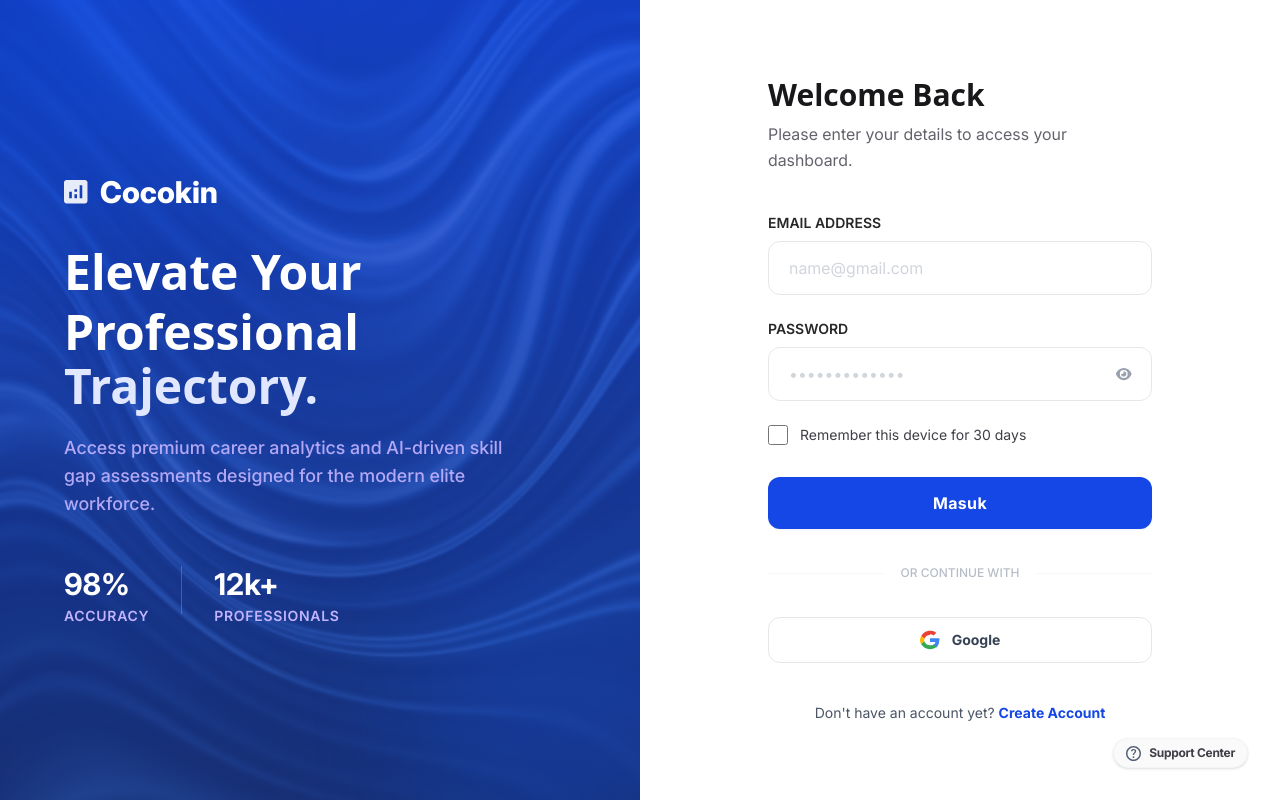
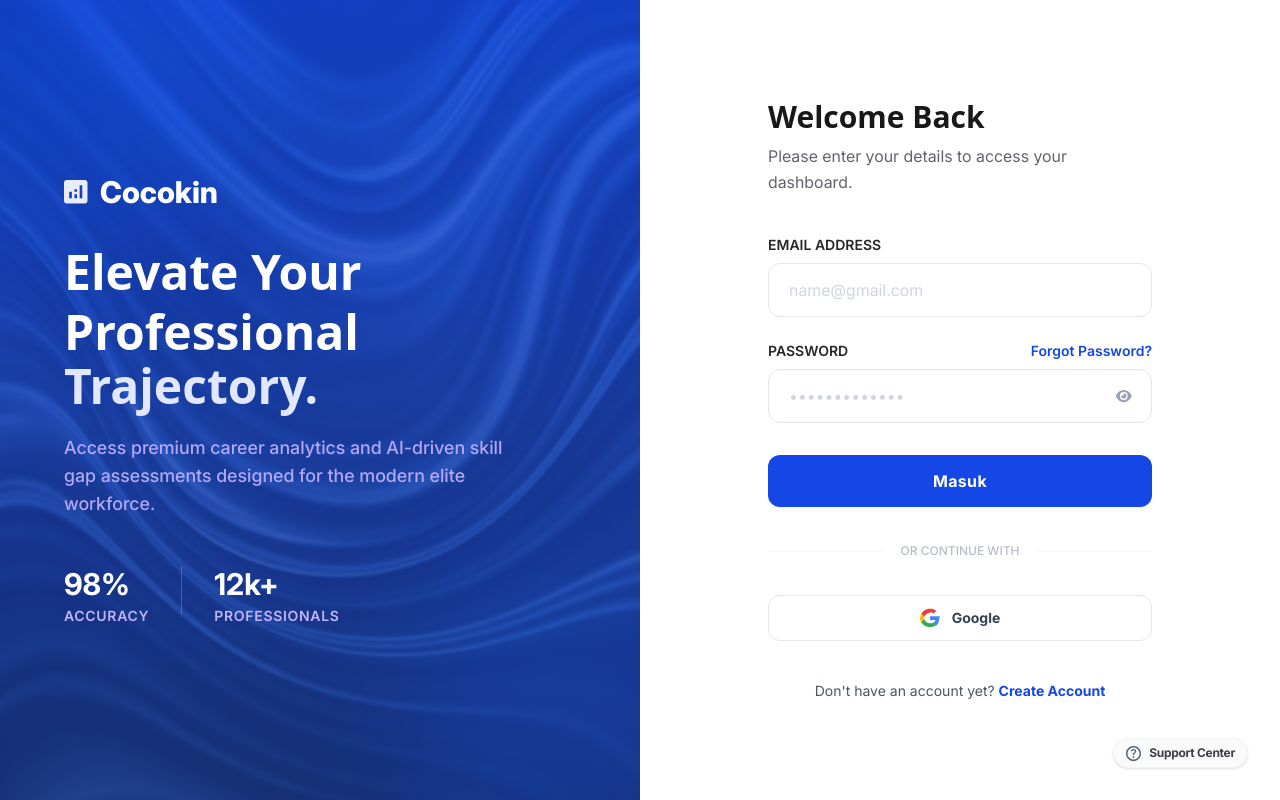
Before and after one commit to AkbarFelda/Cocokin_fe, a React (Vite) app: page /login in a window 1280 px wide. Built offline with nearby package versions, Linux system fonts and the light colour scheme; a web font is replaced by a local one.

Commit message:
feat: complete login API integration with token handling and fix linter checks

```diff
--- a/package.json
+++ b/package.json
@@ -13,6 +13,7 @@
     "@fortawesome/free-solid-svg-icons": "^7.2.0",
     "@fortawesome/react-fontawesome": "^3.3.1",
     "@tailwindcss/vite": "^4.2.4",
+    "axios": "^1.16.1",
     "react": "^19.2.5",
     "react-dom": "^19.2.5",
     "react-icons": "^5.6.0",
--- a/src/pages/Login.tsx
+++ b/src/pages/Login.tsx
@@ -1,17 +1,38 @@
 import React, { useState } from "react";
-import { Link } from "react-router-dom";
+import axios from "axios";
+import { Link, useNavigate } from "react-router-dom";
 import { logoCocokin, supportIcon } from "../assets/icons";
 import { waveTexture } from "../assets/images";
 import PasswordField from "../components/Auth/PasswordField";
+import { authService } from "../services/auth";
 
 export default function Login() {
   const [email, setEmail] = useState("");
   const [password, setPassword] = useState("");
-  const [rememberMe, setRememberMe] = useState(false);
+  const [errorMsg, setErrorMsg] = useState("");
+  const navigate = useNavigate();
 
-  const handleSubmit = (e: React.FormEvent) => {
+  const handleSubmit = async (e: React.FormEvent) => {
     e.preventDefault();
-    console.log("Login data submitted:", { email, password, rememberMe });
+    setErrorMsg("");
+
+    try {
+      const result = await authService.login({ email, password });
+
+      // console.log("Login sukses weh! Token didapat:", result.data);
+      console.log("Login sukses weh! Token didapat");
+      localStorage.setItem("accessToken", result.data.accessToken);
+      localStorage.setItem("refreshToken", result.data.refreshToken);
+      navigate("/dashboard");
+    } catch (err) {
+      if (axios.isAxiosError(err)) {
+        const message =
+          err.response?.data?.message || "Email atau password salah.";
+        setErrorMsg(message);
+      } else {
+        setErrorMsg("Terjadi kesalahan sistem, coba lagi nanti.");
+      }
+    }
   };
 
   return (
@@ -28,6 +49,7 @@
         </div>
         <div className="absolute -left-20 -top-20 w-80 h-80 bg-blue-600 rounded-full blur-3xl opacity-20 pointer-events-none z-10"></div>
         <div className="absolute -right-20 -bottom-20 w-80 h-80 bg-blue-600 rounded-full blur-3xl opacity-20 pointer-events-none z-10"></div>
+
         <div className="relative z-20 w-full max-w-xl flex flex-col justify-start items-start gap-6">
           <div className="self-stretch inline-flex justify-start items-center gap-3">
             <div className="w-6 h-6 flex items-center justify-center">
@@ -90,7 +112,7 @@
                   12k+
                 </div>
               </div>
-              <div className="flex flex-col justify-start items-start">
+              <div className="self-stretch flex flex-col justify-start items-start">
                 <div className="justify-center text-violet-300 text-sm font-semibold font-inter uppercase leading-5 tracking-wider">
                   PROFESSIONALS
                 </div>
@@ -136,30 +158,33 @@
             </div>
 
             <div className="flex flex-col gap-2">
+              <div className="flex justify-between items-center w-full">
+                <label className="text-sm font-semibold text-zinc-800 font-inter">
+                  PASSWORD
+                </label>
+                <Link
+                  to="/forgot-password"
+                  className="text-sm font-semibold text-blue-700 hover:underline font-inter"
+                >
+                  Forgot Password?
+                </Link>
+              </div>
+
               <PasswordField
-                label="PASSWORD"
+                label=""
                 placeholder="•••••••••••••"
                 value={password}
                 onChange={setPassword}
                 required
+                variant="box"
               />
             </div>
 
-            <div className="flex items-center gap-3">
-              <input
-                type="checkbox"
-                id="rememberMe"
-                checked={rememberMe}
-                onChange={(e) => setRememberMe(e.target.checked)}
-                className="w-5 h-5 rounded-md border-gray-200 text-blue-600 focus:ring-blue-600 transition"
-              />
-              <label
-                htmlFor="rememberMe"
-                className="text-sm font-normal text-zinc-700 font-inter"
-              >
-                Remember this device for 30 days
-              </label>
-            </div>
+            {errorMsg && (
+              <div className="w-full p-4 text-sm text-red-600 bg-red-50 border border-red-100 rounded-xl font-inter text-left animate-fade-in">
+                {errorMsg}
+              </div>
+            )}
 
             <button
               type="submit"
--- a/src/pages/Register.tsx
+++ b/src/pages/Register.tsx
@@ -1,17 +1,38 @@
 import React, { useState } from "react";
-import { Link } from "react-router-dom";
+import axios from "axios";
+import { Link, useNavigate } from "react-router-dom";
 import { markupIcon } from "../assets/icons";
 import { visualTexture } from "../assets/images";
 import PasswordField from "../components/Auth/PasswordField";
+import { authService } from "../services/auth";
 
 export default function Register() {
+  const navigate = useNavigate();
   const [name, setName] = useState("");
   const [email, setEmail] = useState("");
   const [password, setPassword] = useState("");
+  const [errorMsg, setErrorMsg] = useState("");
 
-  const handleSubmit = (e: React.FormEvent) => {
+  const handleSubmit = async (e: React.FormEvent) => {
     e.preventDefault();
-    console.log("Register data submitted:", { name, email, password });
+    setErrorMsg("");
+    try {
+      const result = await authService.register({ name, email, password });
+
+      console.log("Register Sukses, ID User:", result.data.id);
+      alert("Akun berhasil dibuat! Silakan login menggunakan akun baru kamu.");
+
+      navigate("/login");
+    } catch (err) {
+      if (axios.isAxiosError(err)) {
+        const message =
+          err.response?.data?.message ||
+          "Gagal mendaftar, periksa kembali data kamu.";
+        setErrorMsg(message);
+      } else {
+        setErrorMsg("Terjadi kesalahan sistem yang tidak diketahui.");
+      }
+    }
   };
 
   return (
@@ -87,9 +108,6 @@
         </div>
       </div>
 
-      {/* ==============================================================
-         SISI KANAN: Form Register Area
-         ============================================================== */}
       <div className="w-full md:w-1/2 flex flex-col justify-center items-center py-12 md:py-20 px-6 sm:px-16 bg-slate-50 relative">
         <div className="w-full max-w-96 flex flex-col justify-start items-start gap-8">
           <div className="self-stretch flex flex-col justify-start items-start gap-2">
@@ -105,11 +123,16 @@
             </div>
           </div>
 
+          {errorMsg && (
+            <div className="w-full p-4 text-sm text-red-600 bg-red-50 border border-red-100 rounded-xl font-inter">
+              {errorMsg}
+            </div>
+          )}
+
           <form
             onSubmit={handleSubmit}
             className="self-stretch flex flex-col justify-start items-start gap-6"
           >
-            {/* Input Nama */}
             <div className="self-stretch flex flex-col justify-start items-start gap-1">
               <label className="self-stretch justify-center text-gray-700 text-sm font-semibold font-inter leading-5">
                 Full Name
@@ -126,7 +149,6 @@
               </div>
             </div>
 
-            {/* Input Email */}
             <div className="self-stretch flex flex-col justify-start items-start gap-1">
               <label className="self-stretch justify-center text-gray-700 text-sm font-semibold font-inter leading-5">
                 Email Address
@@ -143,7 +165,6 @@
               </div>
             </div>
 
-            {/* 🟢 REUSABLE PASSWORD COMPONENT (Sangat Bersih) 🟢 */}
             <PasswordField
               label="Password"
               placeholder="••••••••"
@@ -174,10 +195,22 @@
               className="self-stretch py-4 bg-gray-100 hover:bg-gray-200 rounded-lg flex justify-center items-center gap-3 transition duration-200 cursor-pointer"
             >
               <svg className="w-5 h-5" viewBox="0 0 24 24">
-                <path fill="#EA4335" d="M12 5.04c1.64 0 3.12.56 4.28 1.67l3.2-3.2C17.52 1.58 14.97 1 12 1 7.35 1 3.4 3.65 1.5 7.5l3.86 3c.9-2.7 3.4-4.46 6.64-4.46z" />
-                <path fill="#4285F4" d="M23.49 12.27c0-.8-.07-1.56-.2-2.27H12v4.51h6.44c-.28 1.47-1.11 2.71-2.36 3.55l3.66 2.84c2.14-1.97 3.38-4.88 3.38-8.63z" />
-                <path fill="#FBBC05" d="M5.36 14.5c-.24-.72-.38-1.49-.38-2.3s.14-1.58.38-2.3L1.5 6.9C.54 8.84 0 11.02 0 12.3s.54 3.46 1.5 5.4l3.86-3z" />
-                <path fill="#34A853" d="M12 23c3.24 0 5.97-1.08 7.96-2.91l-3.66-2.84c-1.01.68-2.31 1.09-4.3 1.09-3.24 0-5.74-1.76-6.64-4.46l-3.86 3C3.4 20.35 7.35 23 12 23z" />
+                <path
+                  fill="#EA4335"
+                  d="M12 5.04c1.64 0 3.12.56 4.28 1.67l3.2-3.2C17.52 1.58 14.97 1 12 1 7.35 1 3.4 3.65 1.5 7.5l3.86 3c.9-2.7 3.4-4.46 6.64-4.46z"
+                />
+                <path
+                  fill="#4285F4"
+                  d="M23.49 12.27c0-.8-.07-1.56-.2-2.27H12v4.51h6.44c-.28 1.47-1.11 2.71-2.36 3.55l3.66 2.84c2.14-1.97 3.38-4.88 3.38-8.63z"
+                />
+                <path
+                  fill="#FBBC05"
+                  d="M5.36 14.5c-.24-.72-.38-1.49-.38-2.3s.14-1.58.38-2.3L1.5 6.9C.54 8.84 0 11.02 0 12.3s.54 3.46 1.5 5.4l3.86-3z"
+                />
+                <path
+                  fill="#34A853"
+                  d="M12 23c3.24 0 5.97-1.08 7.96-2.91l-3.66-2.84c-1.01.68-2.31 1.09-4.3 1.09-3.24 0-5.74-1.76-6.64-4.46l-3.86 3C3.4 20.35 7.35 23 12 23z"
+                />
               </svg>
               <span className="text-center justify-center text-zinc-900 text-sm font-semibold font-inter leading-5">
                 Google
@@ -189,7 +222,10 @@
             <span className="text-gray-700 font-normal">
               Already have an account?
             </span>
-            <Link to="/login" className="text-blue-800 font-bold hover:underline">
+            <Link
+              to="/login"
+              className="text-blue-800 font-bold hover:underline"
+            >
               Log In
             </Link>
           </div>
--- /dev/null
+++ b/src/services/apiConfig.ts
@@ -0,0 +1 @@
+export const BASE_URL = "https://cocokin-api.vercel.app";
--- /dev/null
+++ b/src/services/auth.ts
@@ -0,0 +1,17 @@
+import apiClient from "./apiClient";
+import type { LoginPayload, RegisterPayload, LoginResponse ,RegisterResponse } from "../types/auth";
+
+
+export const authService = {
+  // 1. Fungsi API untuk Login
+  login: async (payload: LoginPayload): Promise<LoginResponse> => {
+    const response = await apiClient.post<LoginResponse>("/login", payload);
+    return response.data;
+  },
+
+  // 2. Fungsi API untuk Register
+  register: async (payload: RegisterPayload): Promise<RegisterResponse> => {
+    const response = await apiClient.post<RegisterResponse>("/register", payload);
+    return response.data;
+  },
+};
--- /dev/null
+++ b/src/types/auth.ts
@@ -0,0 +1,29 @@
+export interface LoginPayload {
+  email: string;
+  password: string;
+}
+
+export interface RegisterPayload {
+  name: string;
+  email: string;
+  password: string;
+}
+
+export interface RegisterResponse {
+  code: number;
+  status: string;
+  message: string;
+  data: {
+    id: string;
+  };
+}
+
+export interface LoginResponse {
+  code: number;
+  status: string;
+  message: string;
+  data: {
+    accessToken: string;
+    refreshToken: string;
+  };
+}
```
Also changed, not shown: src/services/apiClient.ts (added, +24 -0 lines), src/services/authService.tsx (deleted), 1 other file (tests, documents, lock files or other folders).
